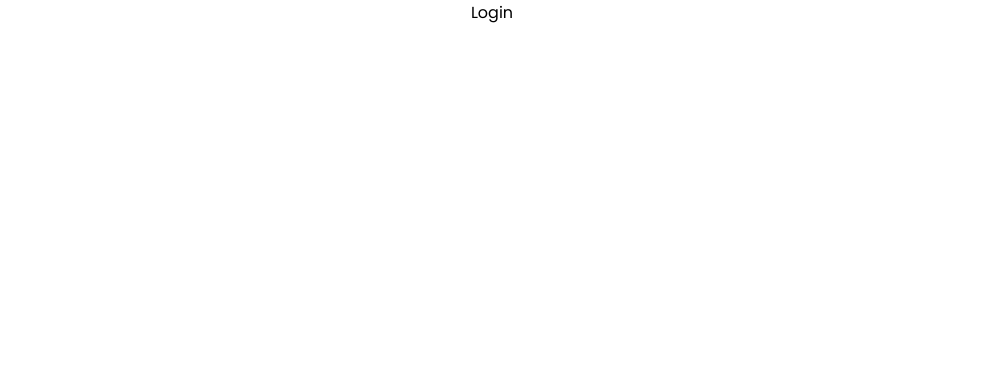
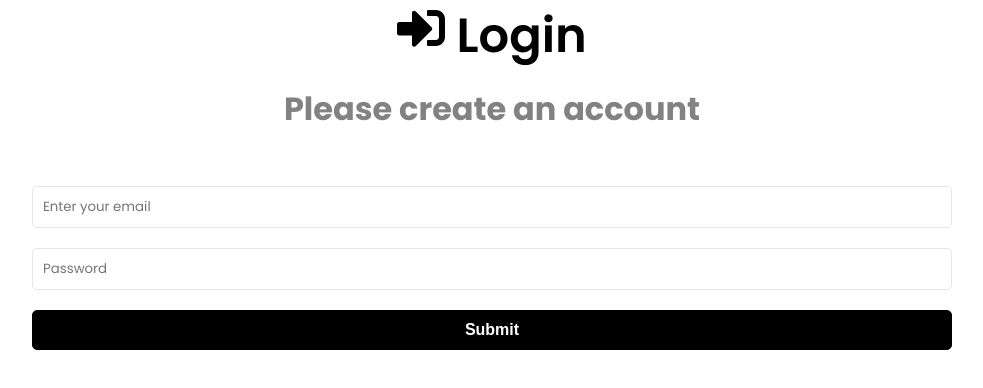
Before and after one commit to Akalanka-1996/document-delivery-system, a React (Create React App) app in the folder frontend/: page /login in a window 1280 px wide. Shown: the top 388 px of the page, without its empty margins (148-1131 px from the left). Built offline with nearby package versions, Linux system fonts and the light colour scheme.

Commit message:
login screen

```diff
--- a/frontend/src/pages/Login.jsx
+++ b/frontend/src/pages/Login.jsx
@@ -1,9 +1,67 @@
-import React from 'react'
+import React from "react";
+import { FaSignInAlt } from "react-icons/fa";
+import { useState, useEffect } from 'react'
+
 
 const Login = () => {
-  return (
-    <div>Login</div>
-  )
+  const [formData, setFormData] = useState({
+    email: "",
+    password: "",
+
+  });
+
+const onChange = () => {
+
 }
 
-export default Login
+const onSubmit = () => {
+
+}
+
+  const { email, password } = formData;
+
+  return (
+    <>
+      <section className="heading">
+        <h1>
+          <FaSignInAlt /> Login
+        </h1>
+        <p>Please create an account</p>
+      </section>
+      <secton className="form">
+        <form onSubmit={onSubmit}>
+          <div className="form-group">
+            <input
+              type="email"
+              className="form-control"
+              id="email"
+              name="email"
+              value={email}
+              placeholder="Enter your email"
+              onChange={onChange}
+            />
+          </div>
+          <div className="form-group">
+            <input
+              type="password"
+              className="form-control"
+              id="password"
+              name="password"
+              value={password}
+              placeholder="Password"
+              onChange={onChange}
+            />
+          </div>
+
+          <div className="form-group">
+            <button type="submit" className="btn btn-block">
+              Submit
+            </button>
+          </div>
+        </form>
+      </secton>
+    </>
+  );
+};
+
+export default Login;
--- a/package.json
+++ b/package.json
@@ -29,6 +29,8 @@
     "mongoose": "^6.4.1",
     "morgan": "^1.10.0",
     "nodemailer": "^6.7.5",
-    "nodemon": "^2.0.18"
+    "nodemon": "^2.0.18",
+    "react-icons": "^4.4.0",
+    "react-toastify": "^9.0.5"
   }
 }
```
Also changed, not shown: 1 other file (tests, documents, lock files or other folders).
